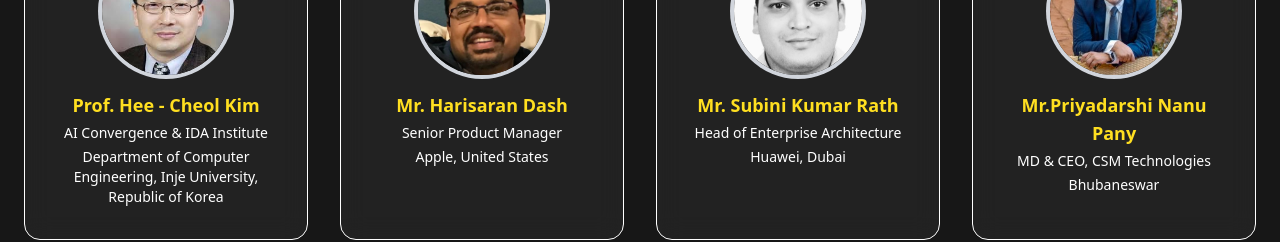
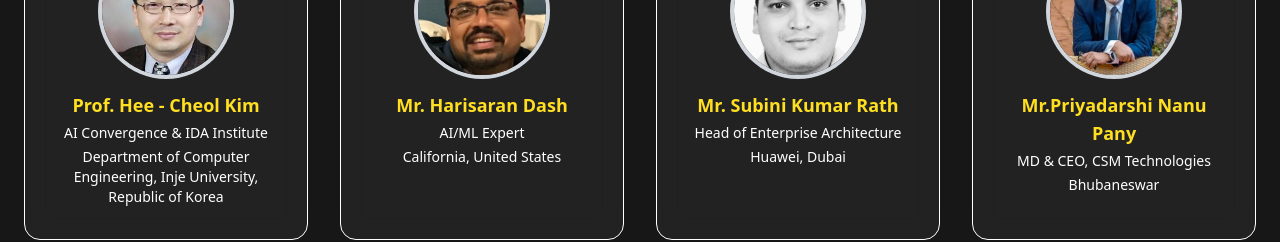
Before and after one commit to Shankar009378/student-global-summit, a Next.js app: page / in a window 1280 px wide. Shown: the part 2860-3102 px from the top of the page. Built offline with nearby package versions, Linux system fonts and the light colour scheme.

Commit message:
Update the Speakers

```diff
--- a/src/components/SpeakersSection.jsx
+++ b/src/components/SpeakersSection.jsx
@@ -111,11 +111,11 @@ export default function SpeakersSection() {
             </h1>
 
             <p className="mt-1 text-sm font-medium text-white text-center">
-              Senior Product Manager
+              AI/ML Expert
             </p>
 
             <p className="text-sm text-white mt-1 text-center">
-              Apple, United States
+              California, United States
             </p>
           </div>
 
```
